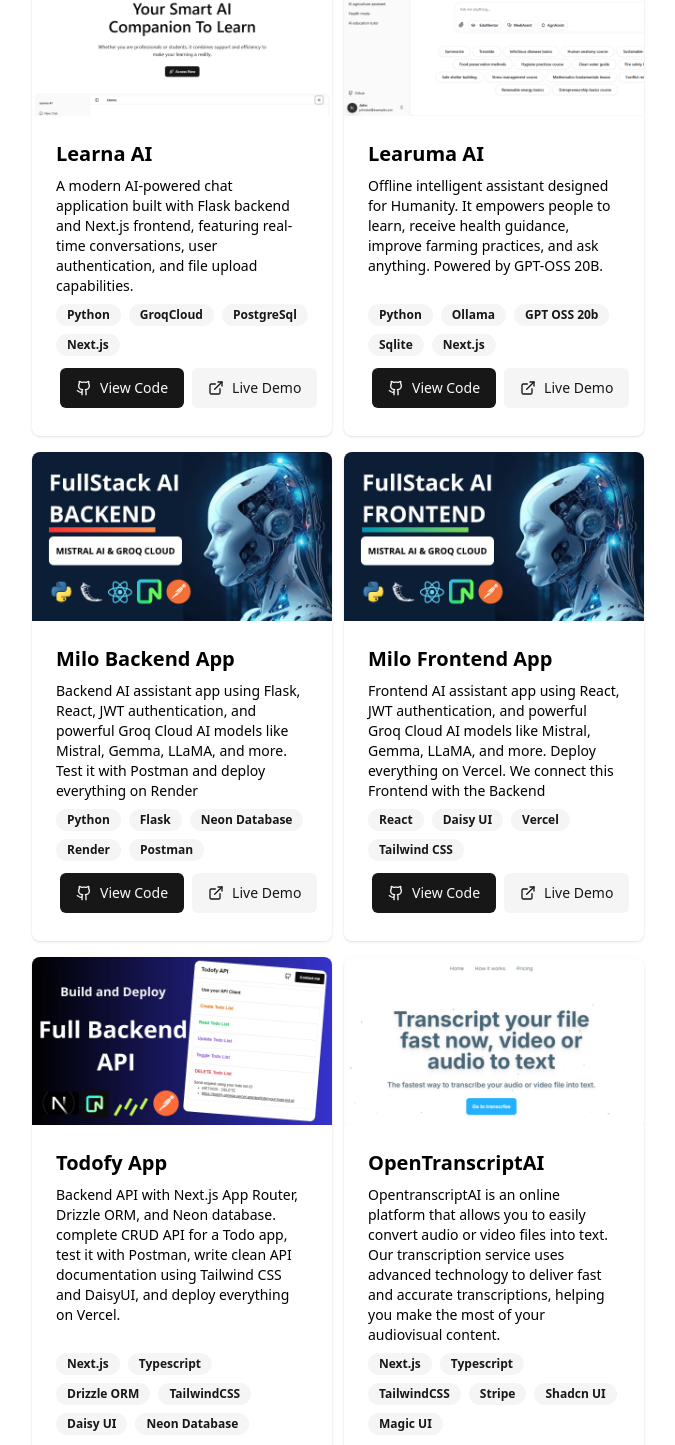
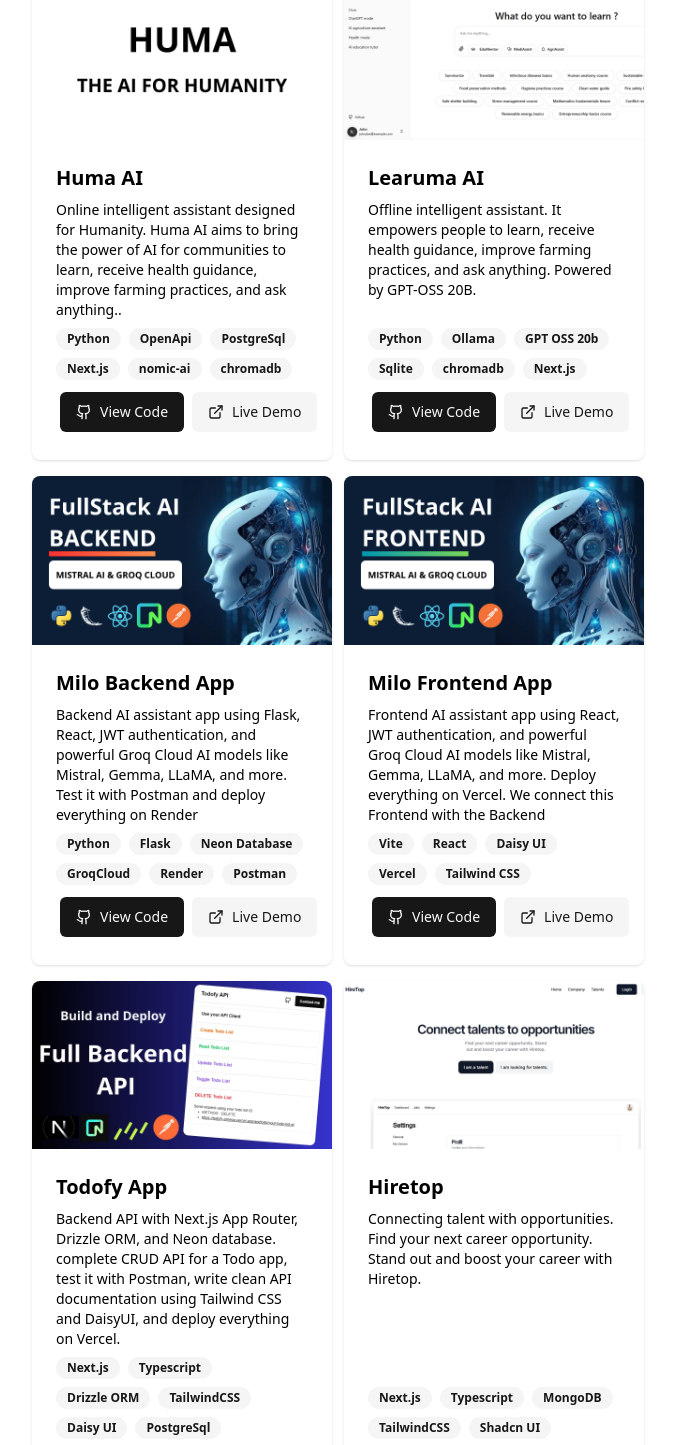
Before and after one commit to Osiris8/osirismigan, a Next.js app: page / in a window 1280 px wide. Shown: the part 2025-3470 px from the top of the page, without its empty margins (304-979 px from the left). Built offline with nearby package versions, Linux system fonts and the light colour scheme.

Commit message:
update projects

```diff
--- a/components/Certification.tsx
+++ b/components/Certification.tsx
@@ -54,6 +54,7 @@
             DeepLearning AI
           </a>
         </div>
+        <br />
         <img src="https://cdn-uploads.huggingface.co/production/uploads/noauth/p0k9aTic2kw-pHuIpx_4t.webp" />
       </div>
     </div>
--- a/components/Project.tsx
+++ b/components/Project.tsx
@@ -7,7 +7,8 @@
 import frontend from "@/public/images/milo-frontend.png";
 import backend from "@/public/images/milo-backend.png";
 import learuma from "@/public/images/learuma.png";
-import learna from "@/public/images/learna.png";
+
+import huma from "@/public/images/huma.png";
 import todofyApp from "@/public/images/todofy.jpg";
 import Link from "next/link";
 import { Button } from "./ui/button";
@@ -26,7 +27,7 @@
 export default function Project() {
   // List of project to display
   const projects: ProjectType[] = [
-    {
+    /*{
       title: "Learna AI",
       description:
         "A modern AI-powered chat application built with Flask backend and Next.js frontend, featuring real-time conversations, user authentication, and file upload capabilities.",
@@ -34,13 +35,36 @@
       badges: ["Python", "GroqCloud", "PostgreSql", "Next.js"],
       codeLink: "https://github.com/Osiris8/learna",
       demoLink: "https://youtu.be/Obch1QbV_Ys?si=zCLePr40-0X3vw6W",
+    },*/
+    {
+      title: "Huma AI",
+      description:
+        "Online intelligent assistant designed for Humanity. Huma AI aims to bring the power of AI for communities to learn, receive health guidance, improve farming practices, and ask anything..",
+      imageUrl: huma,
+      badges: [
+        "Python",
+        "OpenApi",
+        "PostgreSql",
+        "Next.js",
+        "nomic-ai",
+        "chromadb",
+      ],
+      codeLink: "https://github.com/Osiris8/huma",
+      demoLink: "https://frontend-huma.vercel.app/",
     },
     {
       title: "Learuma AI",
       description:
-        "Offline intelligent assistant designed for Humanity. It empowers people to learn, receive health guidance, improve farming practices, and ask anything. Powered by GPT-OSS 20B.",
+        "Offline intelligent assistant. It empowers people to learn, receive health guidance, improve farming practices, and ask anything. Powered by GPT-OSS 20B.",
       imageUrl: learuma,
-      badges: ["Python", "Ollama", "GPT OSS 20b", "Sqlite", "Next.js"],
+      badges: [
+        "Python",
+        "Ollama",
+        "GPT OSS 20b",
+        "Sqlite",
+        "chromadb",
+        "Next.js",
+      ],
       codeLink: "https://github.com/Osiris8/learuma-ai",
       demoLink: "https://youtu.be/otQCjSorqIA?si=NMAEHx0OK82Captc",
     },
@@ -49,7 +73,14 @@
       description:
         "Backend AI assistant app using Flask, React, JWT authentication, and powerful Groq Cloud AI models like Mistral, Gemma, LLaMA, and more. Test it with Postman and deploy everything on Render",
       imageUrl: backend,
-      badges: ["Python", "Flask", "Neon Database", "Render", "Postman"],
+      badges: [
+        "Python",
+        "Flask",
+        "Neon Database",
+        "GroqCloud",
+        "Render",
+        "Postman",
+      ],
       codeLink: "https://github.com/Osiris8/backend-milo",
       demoLink: "https://youtu.be/_PZHRUFZDpE?si=9XZ5rflmk3rJEZsN",
     },
@@ -58,9 +89,9 @@
       description:
         "Frontend AI assistant app using React, JWT authentication, and powerful Groq Cloud AI models like Mistral, Gemma, LLaMA, and more. Deploy everything on Vercel. We connect this Frontend with the Backend",
       imageUrl: frontend,
-      badges: ["React", "Daisy UI", "Vercel", "Tailwind CSS"],
+      badges: ["Vite", "React", "Daisy UI", "Vercel", "Tailwind CSS"],
       codeLink: "https://github.com/Osiris8/frontend-milo",
-      demoLink: "https://youtu.be/_PZHRUFZDpE?si=9XZ5rflmk3rJEZsN",
+      demoLink: "https://frontend-milo.vercel.app/login",
     },
     {
       title: "Todofy App",
@@ -73,10 +104,28 @@
         "Drizzle ORM",
         "TailwindCSS",
         "Daisy UI",
-        "Neon Database",
+        "PostgreSql",
       ],
       codeLink: "https://github.com/Osiris8/todofy", // Lien vers le code source supposé
       demoLink: "https://todofy-omega.vercel.app/",
+    },
+    {
+      title: "Hiretop",
+      description:
+        "Connecting talent with opportunities. Find your next career opportunity. Stand out and boost your career with Hiretop.",
+      imageUrl: hiretop, // Pas d'image fournie, donc vide
+      badges: ["Next.js", "Typescript", "MongoDB", "TailwindCSS", "Shadcn UI"],
+      codeLink: "https://github.com/Osiris8/hiretop.git",
+      demoLink: "https://hiretop-iota.vercel.app",
+    },
+    {
+      title: "Makosso Allavo",
+      description:
+        "Creation of the personal website for Makosso Allavo, Food Technology Engineer.",
+      imageUrl: allavo, // Pas d'image fournie, donc vide
+      badges: ["Next.js", "Typescript", "TailwindCSS", "Shadcn UI"],
+      codeLink: "", // Pas de lien de code fourni
+      demoLink: "https://www.makossoallavo.com/",
     },
     {
       title: "OpenTranscriptAI",
@@ -110,25 +159,6 @@
       ],
       codeLink: "https://github.com/Osiris8/player-app", // Lien vers le code source supposé
       demoLink: "https://www.youtube.com/watch?v=txeTcmivwuY&t=99s",
-    },
-
-    {
-      title: "Hiretop",
-      description:
-        "Connecting talent with opportunities. Find your next career opportunity. Stand out and boost your career with Hiretop.",
-      imageUrl: hiretop, // Pas d'image fournie, donc vide
-      badges: ["Next.js", "Typescript", "MongoDB", "TailwindCSS", "Shadcn UI"],
-      codeLink: "https://github.com/Osiris8/hiretop.git",
-      demoLink: "https://hiretop-iota.vercel.app",
-    },
-    {
-      title: "Makosso Allavo",
-      description:
-        "Creation of the personal website for Makosso Allavo, Food Technology Engineer.",
-      imageUrl: allavo, // Pas d'image fournie, donc vide
-      badges: ["Next.js", "Typescript", "TailwindCSS", "Shadcn UI"],
-      codeLink: "", // Pas de lien de code fourni
-      demoLink: "https://www.makossoallavo.com/",
     },
   ];
 
```
Also changed, not shown: public/images/huma.png (added).
